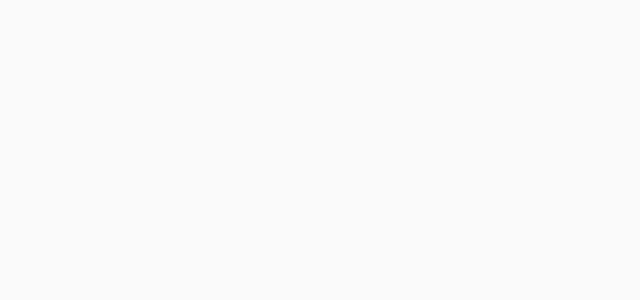
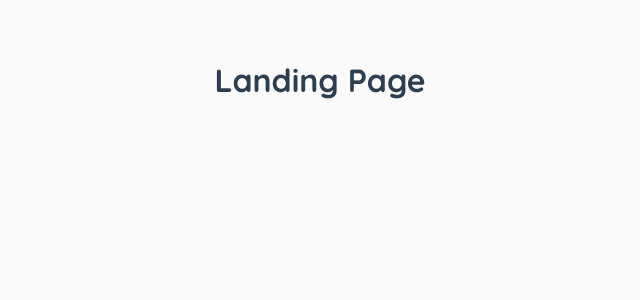
Before and after one commit to purvig04/Splitly, a Vue app in the folder frontend/: page /landing in a window 1280 px wide. Before the commit this address had no page. Shown: the top 300 px of the page, without its empty margins (320-960 px from the left). Built offline with nearby package versions, Linux system fonts and the light colour scheme.

Commit message:
landing page added

```diff
--- /dev/null
+++ b/frontend/src/components/LandingPage.vue
@@ -0,0 +1,9 @@
+<template>
+    <h1>Landing Page</h1>
+</template>
+
+<script>
+export default {
+    name:"LandingPage"
+}
+</script>
--- a/frontend/src/routes.js
+++ b/frontend/src/routes.js
@@ -2,11 +2,13 @@ import {createWebHistory,createRouter} from "vue-router";
 import  LoginPage from "./components/LoginPage.vue";
 import RegisterPage from "./components/RegisterPage.vue";
 import HomePage from "./components/HomePage.vue";
+import LandingPage from "./components/LandingPage.vue";
 
 const routes = [
   { name: "Login", path: "/login", component: LoginPage },
   { name: "Register", path: "/register", component: RegisterPage },
   { name: "Home", path: "/", component: HomePage },
+  { name: "Landing", path: "/landing", component: LandingPage },
 ];
 
 const router= createRouter({history:createWebHistory() ,routes})
```
